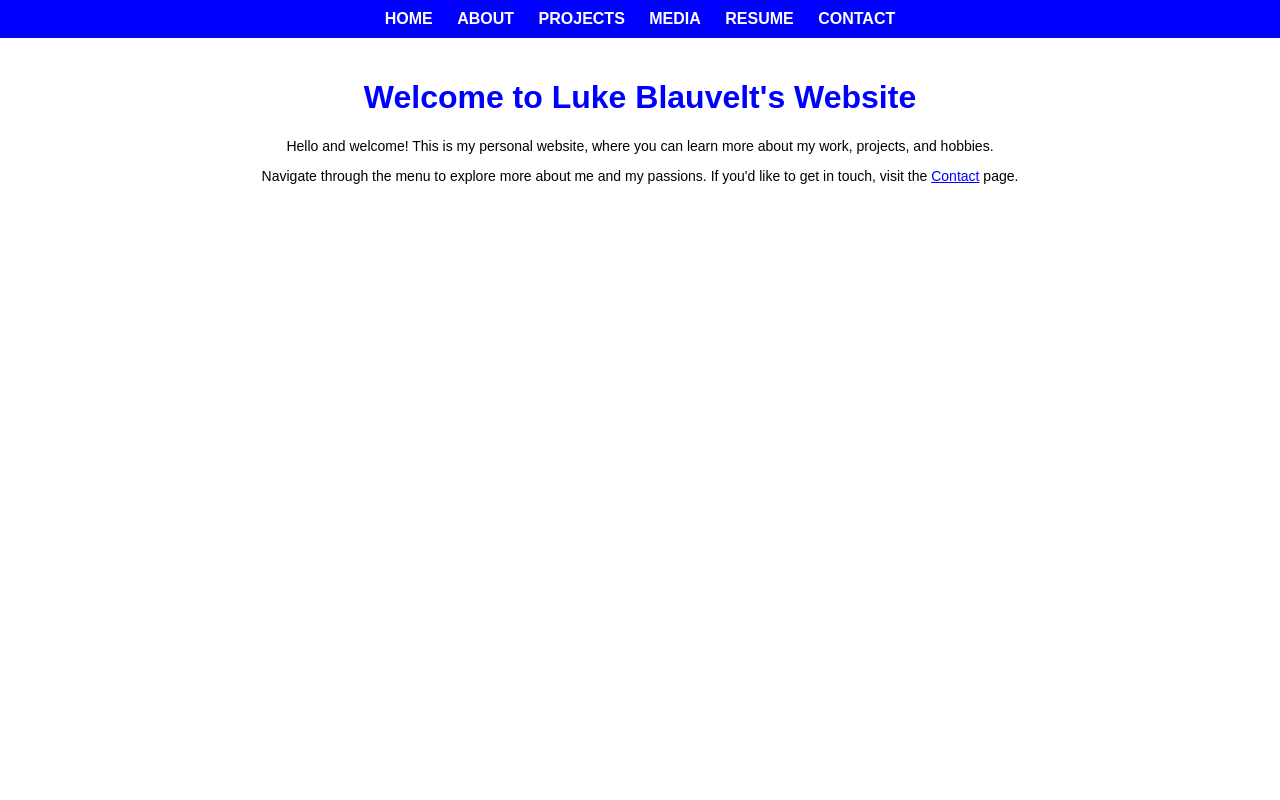
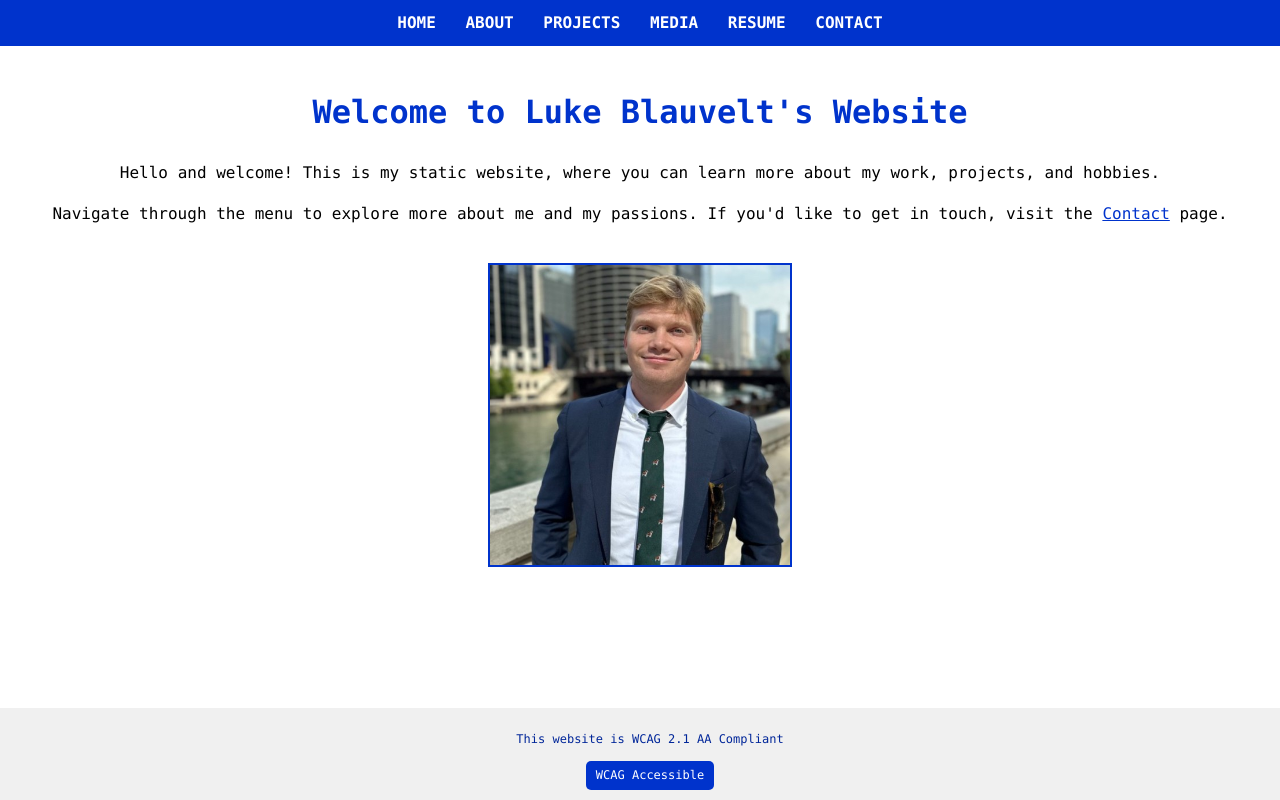
Before and after one commit to lblauv/lblauv.github.io, a plain HTML site: page index.html in a window 1280 px wide. Drawn offline with Linux system fonts and the light colour scheme.

Commit message:
home page

```diff
--- a/index.html
+++ b/index.html
@@ -5,19 +5,20 @@
     <meta name="viewport" content="width=device-width, initial-scale=1.0">
     <title>Luke Blauvelt's Website</title>
     <style>
-        /* Simple blue and white design */
+        /* Body and basic styling */
         body {
-            font-family: Arial, sans-serif;
+            font-family: 'Consolas', 'Courier New', monospace;
             background-color: white;
             color: black;
             margin: 0;
             padding: 0;
             text-align: center;
+            line-height: 1.6;
         }
 
-        /* Simple blue navbar */
+        /* Navbar styling */
         .navbar {
-            background-color: #0000FF;
+            background-color: #0033CC;
             padding: 10px;
             text-align: center;
         }
@@ -30,49 +31,98 @@
             font-size: 16px;
         }
 
-        /* Basic page content styling */
+        /* Focus and hover styles for better visibility */
+        .navbar a:focus, .navbar a:hover {
+            outline: 2px solid #FFD700; /* Gold focus outline */
+            background-color: #002699; /* Slightly darker background on focus/hover */
+        }
+
+        /* Main content styling */
         .main-content {
             padding: 20px;
         }
 
         h1 {
-            color: #0000FF;
+            color: #0033CC; /* Darker blue for better contrast */
+            font-size: 2em;
         }
 
         p {
-            font-size: 14px;
+            font-size: 1em;
         }
 
-        /* Simple blue links */
+        /* Accessible links */
         a {
-            color: blue;
+            color: #0033CC;
             text-decoration: underline;
+        }
+
+        a:focus, a:hover {
+            outline: 2px solid #FFD700;
+        }
+
+        /* Footer styling for the WCAG badge */
+        footer {
+            background-color: #f0f0f0;
+            padding: 10px;
+            position: fixed;
+            bottom: 0;
+            width: 100%;
+            font-size: 12px;
+            color: #002699; /* Darker blue for better contrast */
+        }
+
+        .badge {
+            display: inline-block;
+            background-color: #0033CC;
+            color: white;
+            padding: 5px 10px;
+            border-radius: 5px;
+            font-size: 12px;
+            text-decoration: none;
+        }
+
+        .badge:hover, .badge:focus {
+            background-color: #002699;
+            outline: 2px solid #FFD700;
+        }
+
+        /* Image styling */
+        img {
+            margin-top: 20px;
+            max-width: 300px;
+            height: auto;
+            border: 2px solid #0033CC;
         }
     </style>
 </head>
 <body>
 
-    <!-- Simple Navbar -->
-    <div class="navbar">
+    <!-- Navbar with accessible links -->
+    <nav class="navbar" aria-label="Main Navigation">
         <a href="index.html">HOME</a>
         <a href="about.html">ABOUT</a>
         <a href="projects.html">PROJECTS</a>
         <a href="media.html">MEDIA</a>
         <a href="resume.html">RESUME</a>
         <a href="contact.html">CONTACT</a>
-    </div>
+    </nav>
 
     <!-- Main Content -->
-    <div class="main-content">
+    <main class="main-content">
         <h1>Welcome to Luke Blauvelt's Website</h1>
-        <p>
-            Hello and welcome! This is my personal website, where you can learn more about my work, projects, and hobbies.
-        </p>
-        <p>
-            Navigate through the menu to explore more about me and my passions.
-            If you'd like to get in touch, visit the <a href="contact.html">Contact</a> page.
-        </p>
-    </div>
+        <p>Hello and welcome! This is my static website, where you can learn more about my work, projects, and hobbies.</p>
+        <p>Navigate through the menu to explore more about me and my passions. If you'd like to get in touch, visit the <a href="contact.html">Contact</a> page.</p>
+
+        <!-- Image below welcome message with alt text -->
+        <img src="./luke.jpeg" alt="Portrait of Luke Blauvelt">
+    </main>
+
+    <!-- Footer with WCAG accessibility badge -->
+    <footer>
+        <p>This website is WCAG 2.1 AA Compliant</p>
+        <a href="https://www.w3.org/WAI/standards-guidelines/wcag/" target="_blank" class="badge" aria-label="Learn about WCAG 2.1 standards">WCAG Accessible</a>
+    </footer>
 
 </body>
 </html>
```
Also changed, not shown: luke.jpeg (added).
